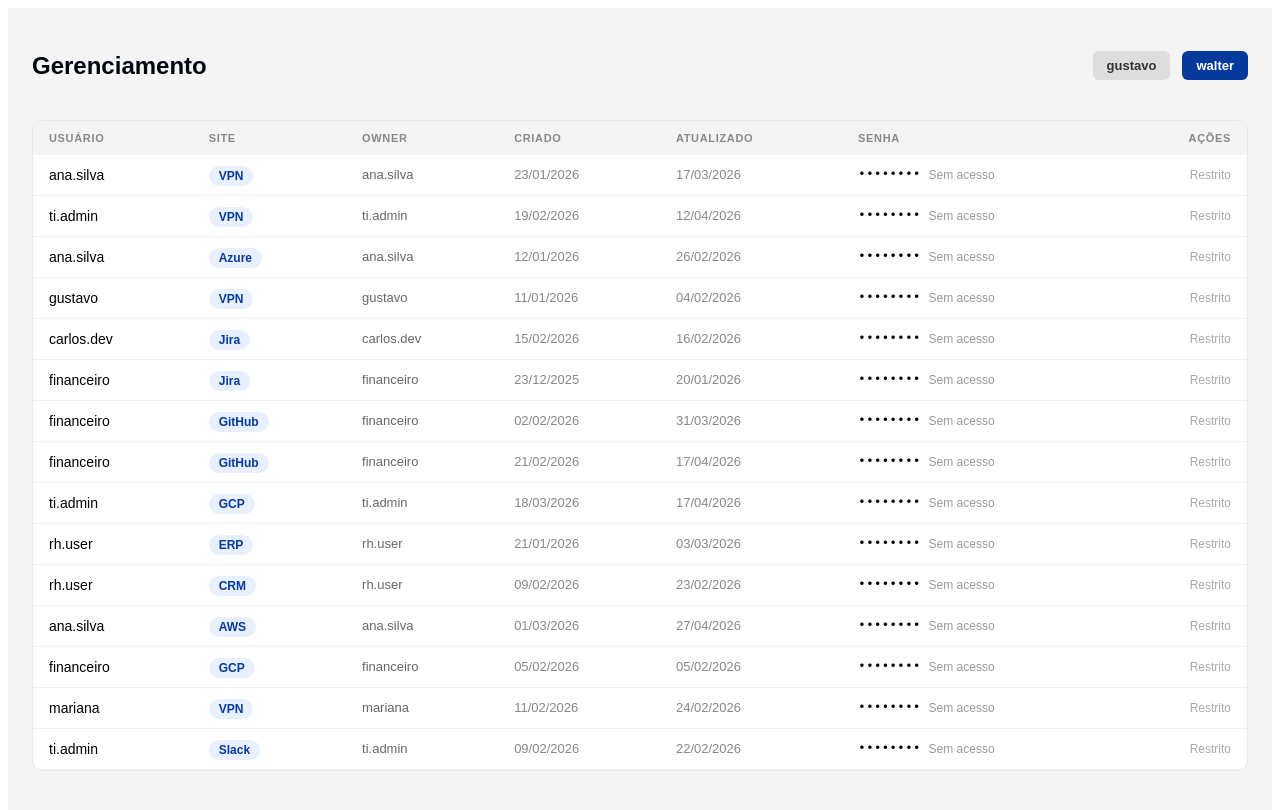
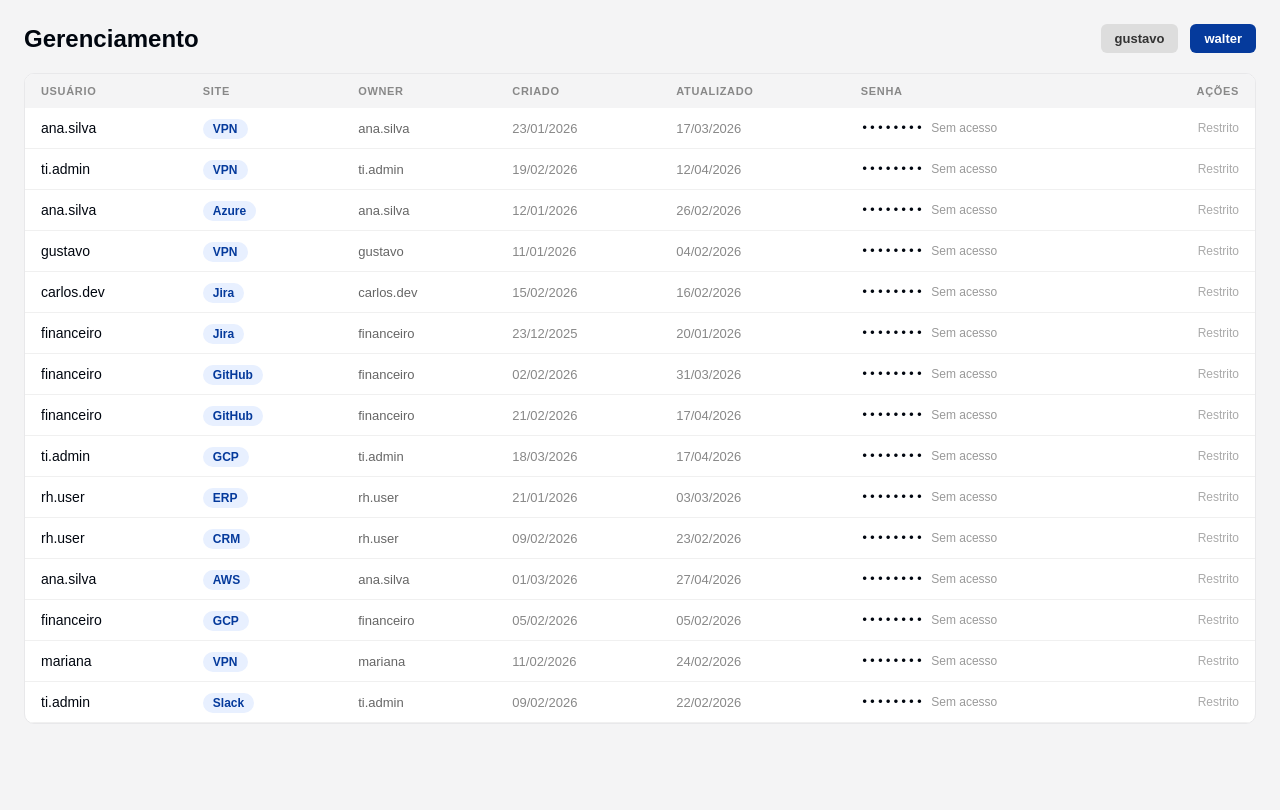
Before and after one commit to evertonProgramadorCriativo/Passwords-UI-Starter, a Vue app: page / in a window 1280 px wide. Shown: the top 810 px of the page. Built offline with nearby package versions, Linux system fonts and the light colour scheme.

Commit message:
style: layout final com paleta oficial — azul, preto, branco, platina

```diff
--- a/src/main.js
+++ b/src/main.js
@@ -1,4 +1,4 @@
 import { createApp } from 'vue'
 import App from './App.vue'
-
+import './style.css'
 createApp(App).mount('#app')
--- /dev/null
+++ b/src/style.css
@@ -0,0 +1,18 @@
+ *, *::before, *::after { box-sizing: border-box; margin: 0; padding: 0; }
+
+:root {
+  --blue:     #053A9C;
+  --black:    #00060F;
+  --white:    #FCFCFC;
+  --platinum: #F4F4F5;
+  --gray:     #e8e8ea;
+}
+
+body {
+  font-family: 'Segoe UI', system-ui, sans-serif;
+  background: var(--platinum);
+  color: var(--black);
+  min-height: 100vh;
+}
+
+button { font-family: inherit; }
```
